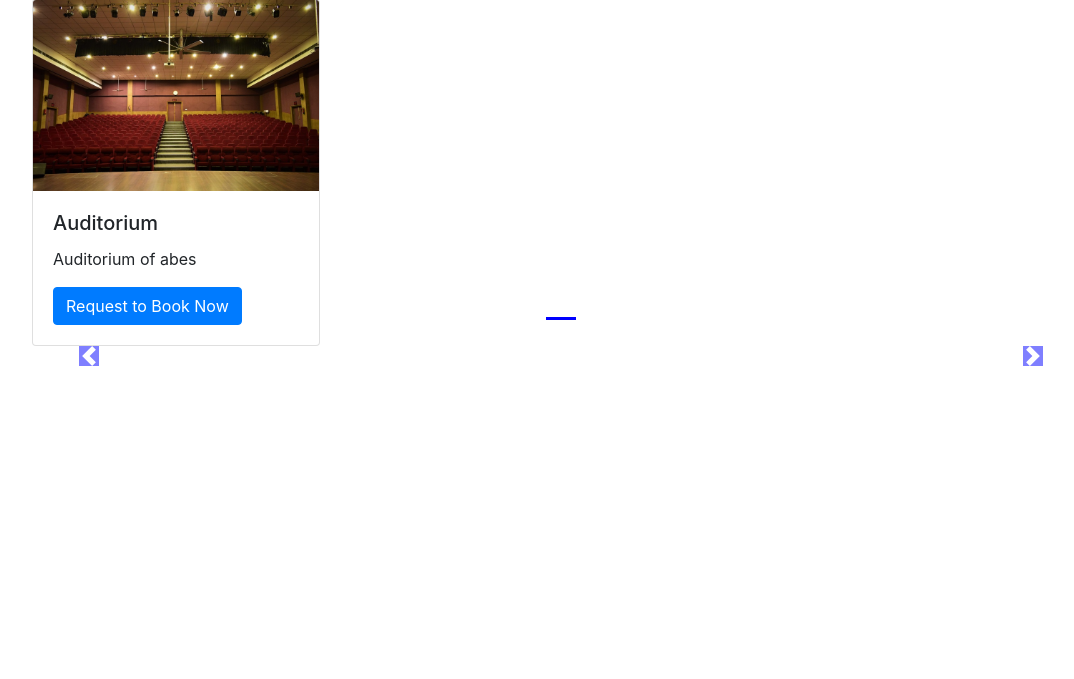
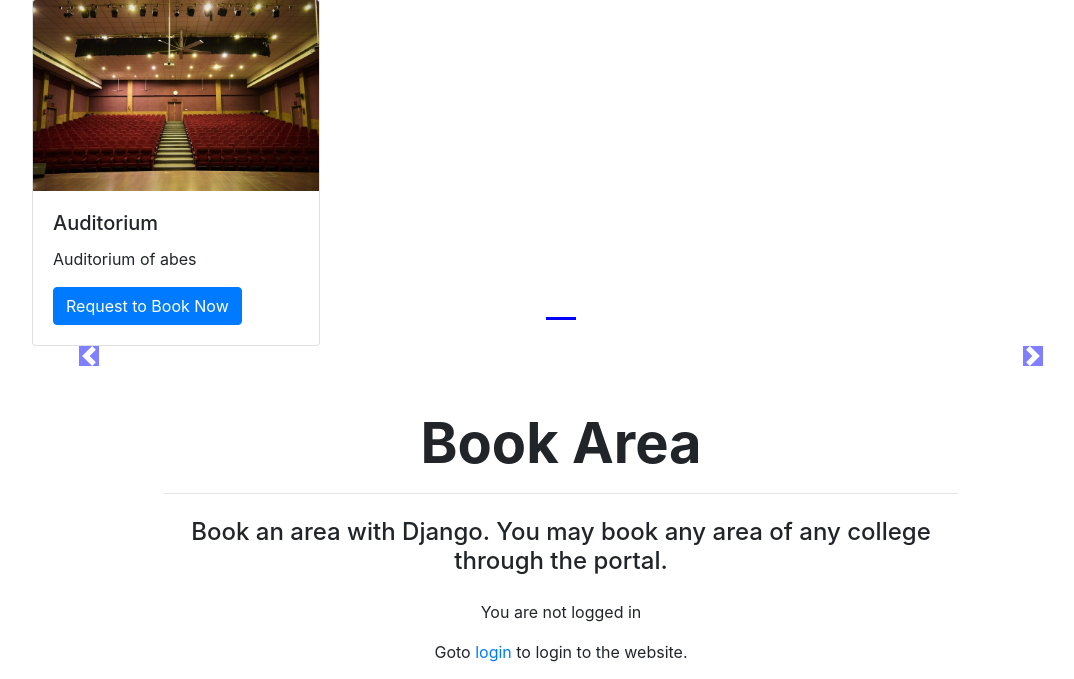
Before and after one commit to manav014/Book_Area, a Django app: page /areas/ in a window 1280 px wide. Shown: the part 121-800 px from the top of the page, without its empty margins (79-1153 px from the left). Run offline with Django 3.2, Linux system fonts and the light colour scheme; a user stored in the database is signed in; data comes from the database, SQL or seed files in the repository; some libraries are stand-ins or nearby versions.

Commit message:
Improved UI

```diff
--- a/areas/templates/areas/base.html
+++ b/areas/templates/areas/base.html
@@ -63,8 +63,41 @@
         crossorigin="anonymous"></script>
 {% block js %} {% endblock %}
 {% else %}
-<p>You are not logged in</p>
-    Goto <a href="/users/login">login</a> to login to the website.
 {% endif %}
+    <!--Main Navigation-->
+    <header>
+
+        <!--Mask-->
+        <div id="intro" class="view">
+
+            <div class="mask rgba-black-strong">
+
+                <div class="container-fluid d-flex align-items-center justify-content-center h-100">
+
+                    <div class="row d-flex justify-content-center text-center">
+
+                        <div class="col-md-10">
+
+                            <!-- Heading -->
+                            <h2 class="display-4 font-weight-bold white-text pt-5 mb-2">Book Area</h2>
+
+                            <!-- Divider -->
+                            <hr class="hr-light">
+
+                            <!-- Description -->
+                            <h4 class="white-text my-4">Book an area with Django. You may book any area of any college through the portal.</h4>
+
+                            <p>You are not logged in</p>
+
+                            Goto <a href="/users/login">login</a> to login to the website.
+                        </div>
+                    </div>
+                </div>
+            </div>
+        </div>
+        <!--/.Mask-->
+
+    </header>
+    <!--Main Navigation-->
 </body>
 </html>
```
